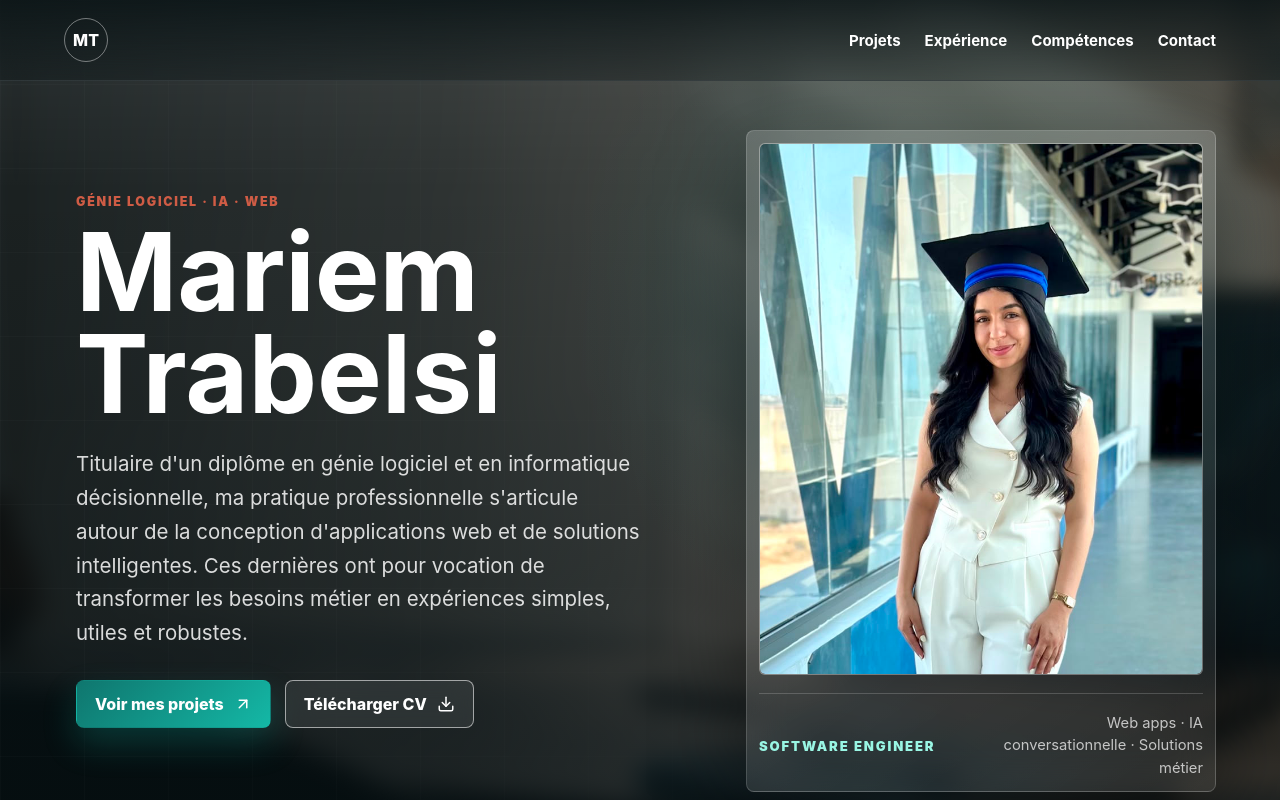
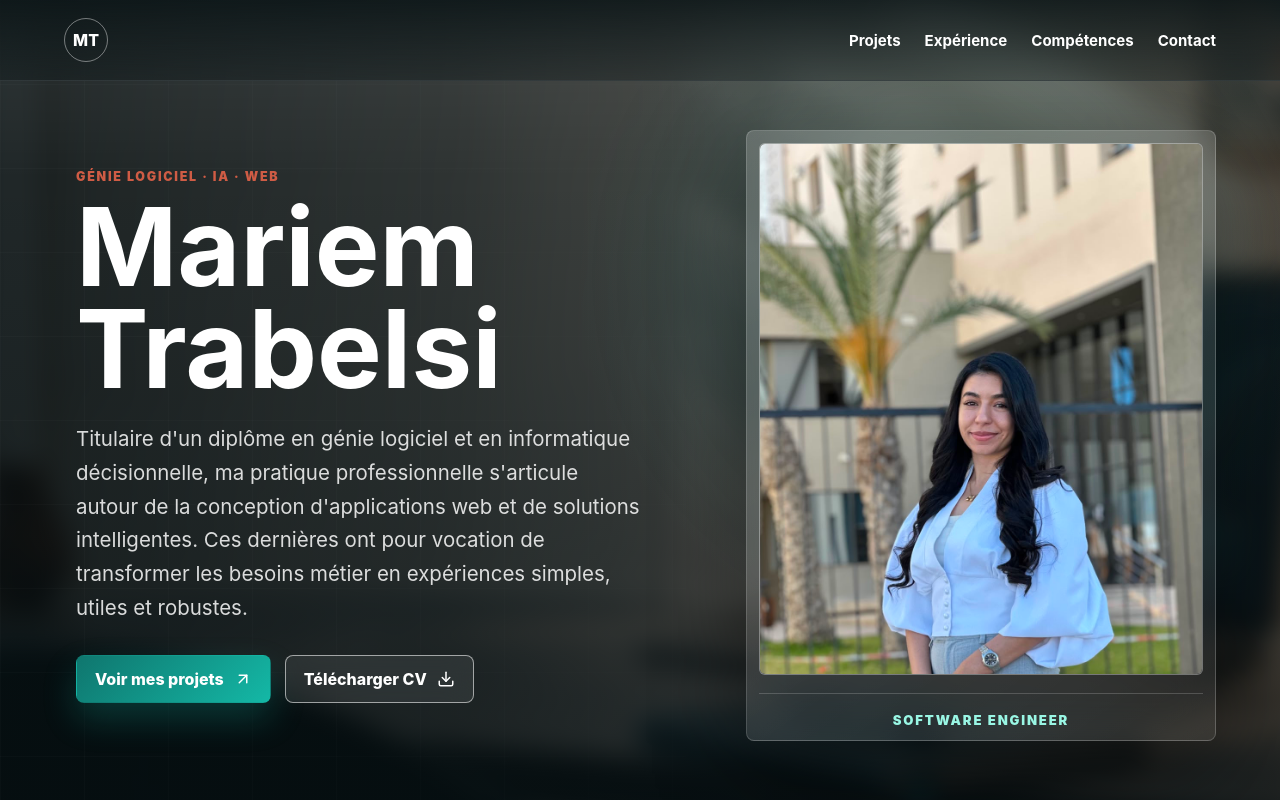
Before and after one commit to 23923/portfolio-mariem, a React (Vite) app: page / in a window 1280 px wide. Shown: the top 800 px of the page. Built offline with nearby package versions, Linux system fonts and the light colour scheme.

Commit message:
update portfolio content and photo

```diff
--- a/src/main.jsx
+++ b/src/main.jsx
@@ -135,6 +135,9 @@ const associations = [
   "IEEE ENET'Com - membre junior, 2023-2024",
 ];
 
+const emailLink =
+  "https://mail.google.com/mail/?view=cm&fs=1&to=myriam12trabelsi@gmail.com";
+
 function App() {
   return (
     <main>
@@ -175,7 +178,6 @@ function App() {
             </div>
             <div className="portrait-note">
               <span>Software Engineer</span>
-              <p>Web apps · IA conversationnelle · Solutions métier</p>
             </div>
           </div>
         </div>
@@ -183,7 +185,7 @@ function App() {
 
       <section className="quick-info" aria-label="Informations de contact">
         <span><MapPin size={18} /> Sfax, Tunisie</span>
-        <a href="mailto:myriam12trabelsi@gmail.com"><Mail size={18} /> Email</a>
+        <a href={emailLink} target="_blank" rel="noreferrer"><Mail size={18} /> Email</a>
         <a href="tel:+21654665601"><Phone size={18} /> +216 54 665 601</a>
         <a href="https://github.com/23923" target="_blank" rel="noreferrer"><Github size={18} /> GitHub</a>
         <a href="https://linkedin.com/in/trabelsi-mariem-694a4b304" target="_blank" rel="noreferrer"><Linkedin size={18} /> LinkedIn</a>
@@ -279,7 +281,7 @@ function App() {
           <h2>Construisons quelque chose d'utile.</h2>
         </div>
         <div className="footer-actions">
-          <a className="button primary" href="mailto:myriam12trabelsi@gmail.com">
+          <a className="button primary" href={emailLink} target="_blank" rel="noreferrer">
             Me contacter <Mail size={18} />
           </a>
           <a className="button ghost" href="https://github.com/23923" target="_blank" rel="noreferrer">
--- a/src/styles.css
+++ b/src/styles.css
@@ -163,11 +163,13 @@ main {
 .portrait-note {
   display: flex;
   align-items: center;
-  justify-content: space-between;
-  gap: 18px;
+  justify-content: center;
+  flex-direction: column;
+  gap: 8px;
   margin-top: 18px;
   padding: 18px 0 0;
   border-top: 1px solid rgba(255, 255, 255, 0.18);
+  text-align: center;
 }
 
 .portrait-note span {
@@ -179,12 +181,12 @@ main {
 }
 
 .portrait-note p {
-  max-width: 220px;
+  max-width: 300px;
   margin: 0;
   color: rgba(255, 255, 255, 0.72);
   font-size: 0.92rem;
   line-height: 1.5;
-  text-align: right;
+  text-align: center;
 }
 
 .eyebrow {
```
Also changed, not shown: public/portrait-mariem.jpeg.
